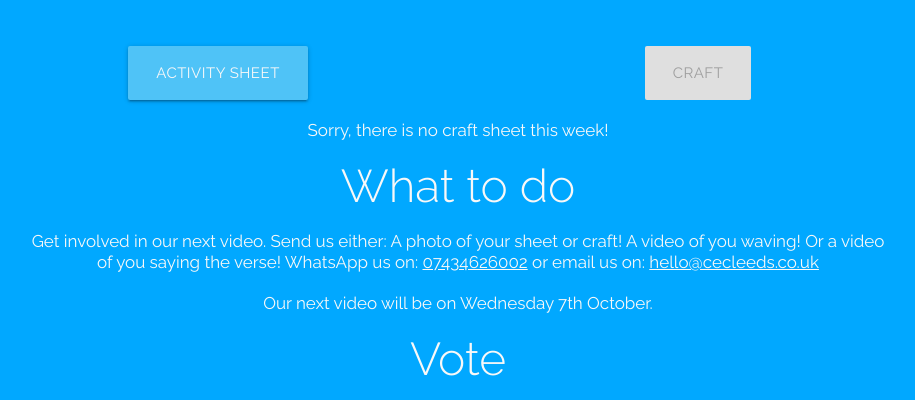
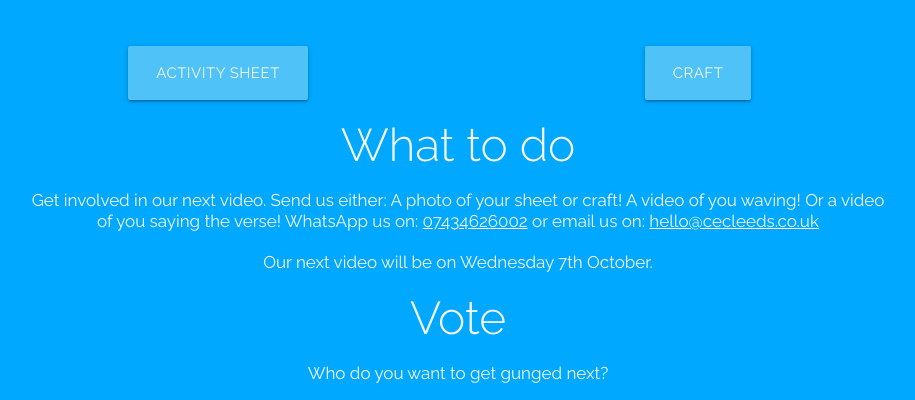
Before and after one commit to woodcock3/citychurch, a Jekyll site: the page built from _kids/2020-01-02-citykids.md, in a window 1280 px wide and 900 px high, scrolled down 1221 px, cut to the strip 140-540 px from the top of the window. Shown: the whole strip, without its empty margins (182-1097 px from the left). Built offline with Jekyll 4.4.1, drawn with Linux system fonts in a browser that asks for light colours.

Commit message:
Update 2020-01-02-citykids.md

```diff
--- a/_kids/2020-01-02-citykids.md
+++ b/_kids/2020-01-02-citykids.md
@@ -18,14 +18,13 @@ For City Kids, every fortnight this half term there will be new videos, activiti
 
   <div class="row btnlinks">
     <div class="col s12 m6 btnlink">
-      <a class="waves-effect waves-light btn-large light-blue lighten-2" href="{{ 'assets/pdfs/Week-3-Activity-Sheet.pdf' | relative_url }}">Activity sheet</a>
+      <a class="waves-effect waves-light btn-large light-blue lighten-2" href="{{ 'assets/pdfs/Activity-Sheet-Week-4.pdf' | relative_url }}">Activity sheet</a>
     </div>
     <div class="col s12 m6 btnlink">
-      <a class="waves-effect waves-light btn-large light-blue lighten-2 disabled" href="{{ 'assets/pdfs/Week_2_Craft.pdf' | relative_url }}">Craft</a>
+      <a class="waves-effect waves-light btn-large light-blue lighten-2" href="{{ 'assets/pdfs/Jonah-chapter-4-craft.pdf' | relative_url }}">Craft</a>
     </div>
   </div>
 
-Sorry, there is no craft sheet this week!
 
 # What to do
 Get involved in our next video. Send us either: A photo of your sheet or craft! A video of you waving! Or a video of you saying the verse! WhatsApp us on: <a href="tel:07434626002">07434626002</a> or email us on: {% include hello_mail.html %}
```
